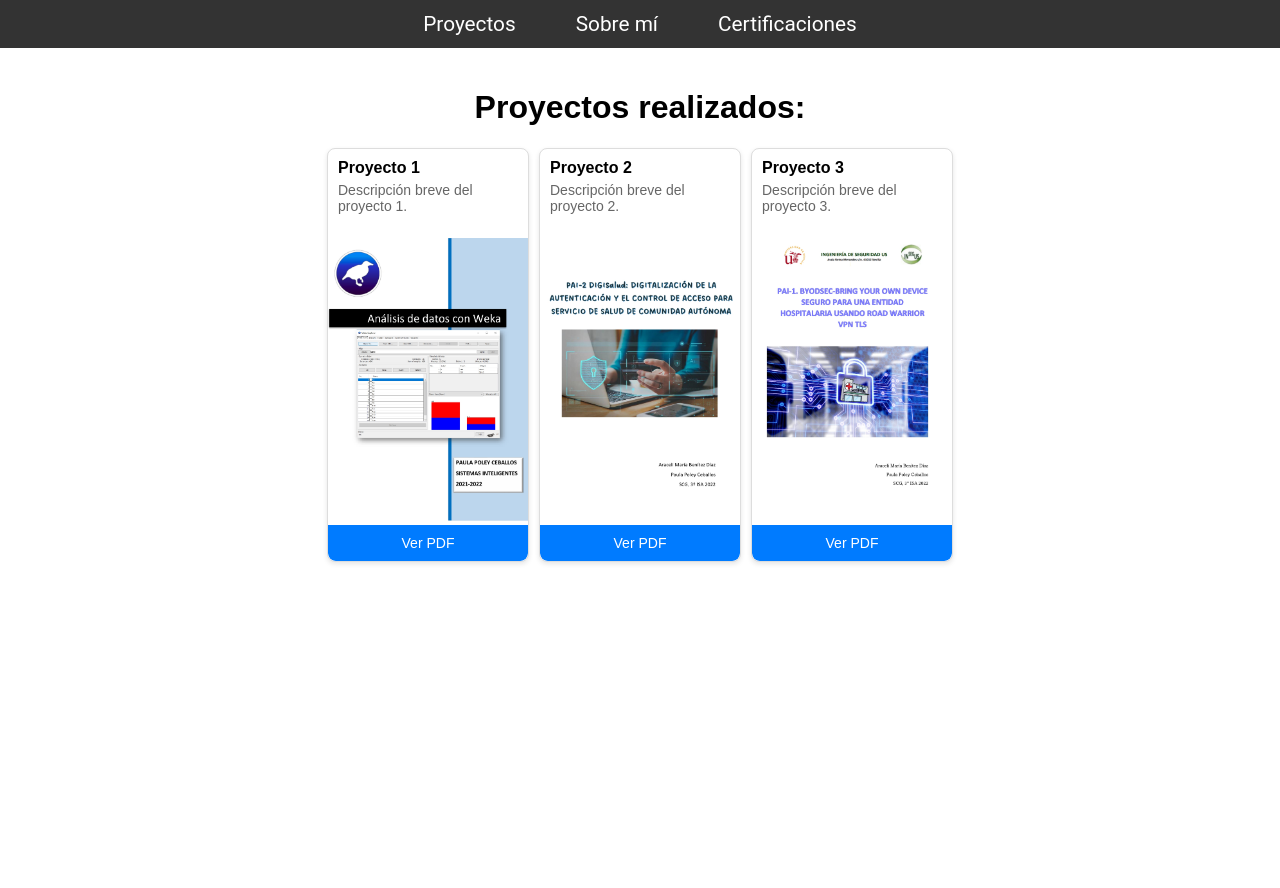
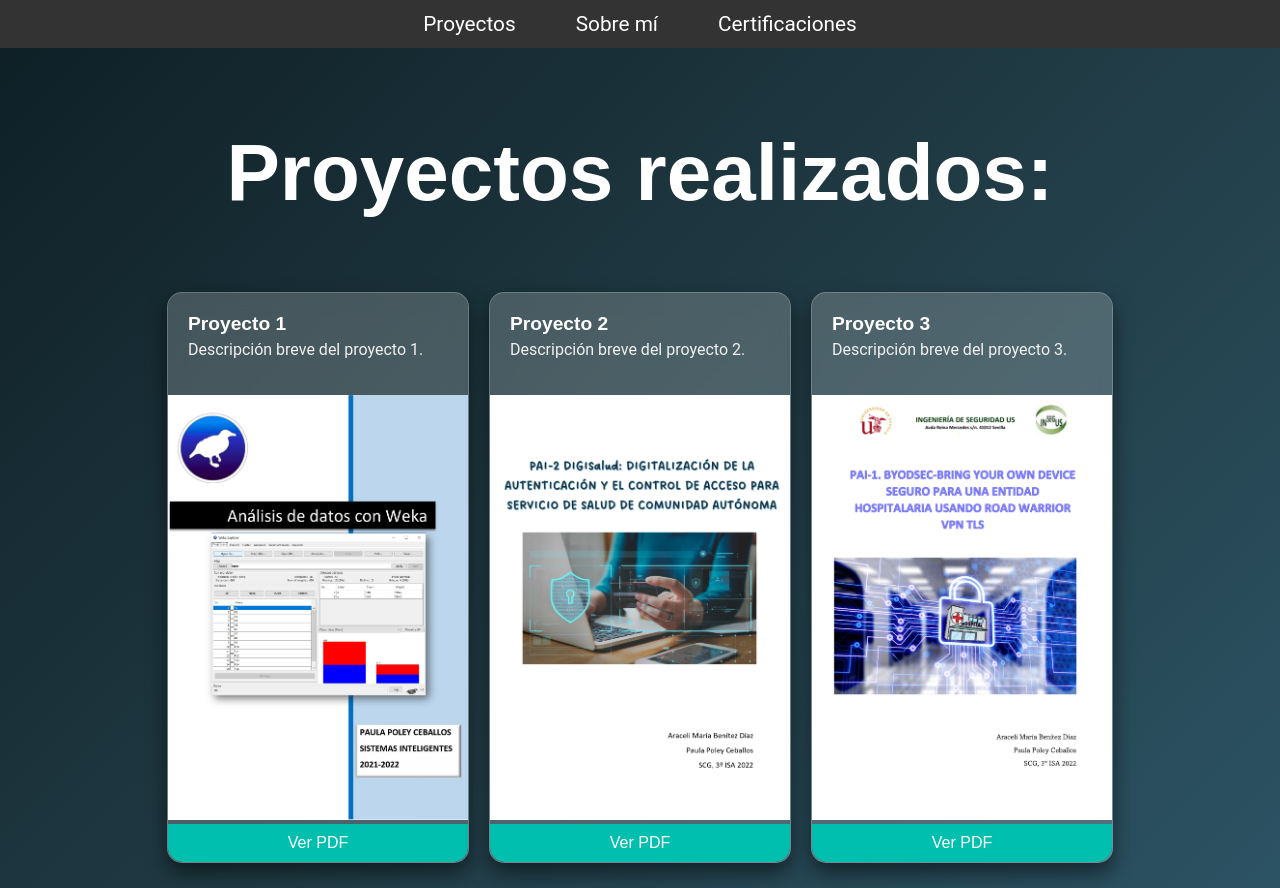
Before and after one commit to paulapoley/portfoliopaulapoley, a React (Create React App) app: page / in a window 1280 px wide. Before the commit the page ends 800 px from the top, so only its background shows below. Built offline with nearby package versions, Linux system fonts and the light colour scheme.

Commit message:
Update Home.css

```diff
--- a/src/pages/Home.css
+++ b/src/pages/Home.css
@@ -1,48 +1,61 @@
-/* Home.css */
+
 
 .home-container {
+  display: flex;
+  flex-direction: column;
+  justify-content: center;
+  align-items: center;
+  min-height: 100vh; /* Ajusta la altura mínima para llenar la pantalla */
+  background: linear-gradient(135deg, #0f2027 0%, #203a43 50%, #2c5364 100%);
   padding: 20px;
-  font-family: Arial, sans-serif;
+  color: #ffffff; /* Color de texto blanco para contraste */
+  font-family: 'Roboto', sans-serif; /* Usa la fuente 'Roboto' */
 }
 
 .home-header {
   text-align: center;
   margin-bottom: 20px;
+  font-size: 2.5rem;
+  color: #ffffff; /* Color de texto blanco */
+  font-family: 'Orbitron', sans-serif; /* Fuente 'Orbitron' para los encabezados */
 }
 
 .projects-grid {
   display: flex;
   flex-wrap: wrap;
-  gap: 10px;
+  gap: 20px; /* Aumenta el espacio entre tarjetas */
   justify-content: center;
 }
 
 .project-card {
-  border: 1px solid #ddd;
-  border-radius: 8px;
+  border: 1px solid rgba(255, 255, 255, 0.2); /* Borde blanco semi-transparente */
+  border-radius: 15px;
   overflow: hidden;
-  max-width: 200px; /* Ajusta el ancho máximo de la tarjeta */
-  box-shadow: 0 2px 5px rgba(0, 0, 0, 0.1);
-  background-color: #fff;
+  max-width: 300px; /* Ajusta el ancho máximo de la tarjeta */
+  box-shadow: 0 10px 20px rgba(0, 0, 0, 0.5); /* Sombra para profundidad */
+  background: rgba(255, 255, 255, 0.2); /* Fondo semitransparente */
+  backdrop-filter: blur(10px); /* Efecto de desenfoque del fondo */
   transition: transform 0.2s;
 }
 
 .project-card:hover {
-  transform: scale(1.03);
+  transform: scale(1.03); /* Efecto de zoom al pasar el cursor */
 }
 
 .project-info {
-  padding: 10px;
+  padding: 20px; /* Ajusta el espaciado interno */
 }
 
 .project-title {
-  font-size: 16px; /* Tamaño de fuente más pequeño */
+  font-size: 1.2rem; /* Tamaño de fuente más grande */
   margin: 0;
+  color: #ffffff; /* Color de texto blanco */
+  font-family: 'Orbitron', sans-serif; /* Fuente 'Orbitron' */
 }
 
 .project-description {
-  font-size: 14px; /* Tamaño de fuente más pequeño */
-  color: #666;
+  font-size: 1rem; /* Tamaño de fuente más grande */
+  color: #f1f1f1; /* Gris claro para el texto */
   margin-top: 5px;
 }
 
@@ -55,15 +68,16 @@
   display: block;
   width: 100%;
   padding: 10px;
-  background-color: #007bff;
+  background-color: #00bfae; /* Color de fondo del botón */
   color: white;
   border: none;
-  border-radius: 0 0 8px 8px;
+  border-radius: 0 0 15px 15px; /* Esquinas redondeadas en la parte inferior */
   cursor: pointer;
   text-align: center;
-  font-size: 14px; /* Tamaño de fuente más pequeño */
+  font-size: 1rem; /* Tamaño de fuente más grande */
+  transition: background-color 0.3s ease;
 }
 
 .home-button:hover {
-  background-color: #0056b3;
+  background-color: #009d89; /* Color de fondo del botón en estado hover */
 }
```
